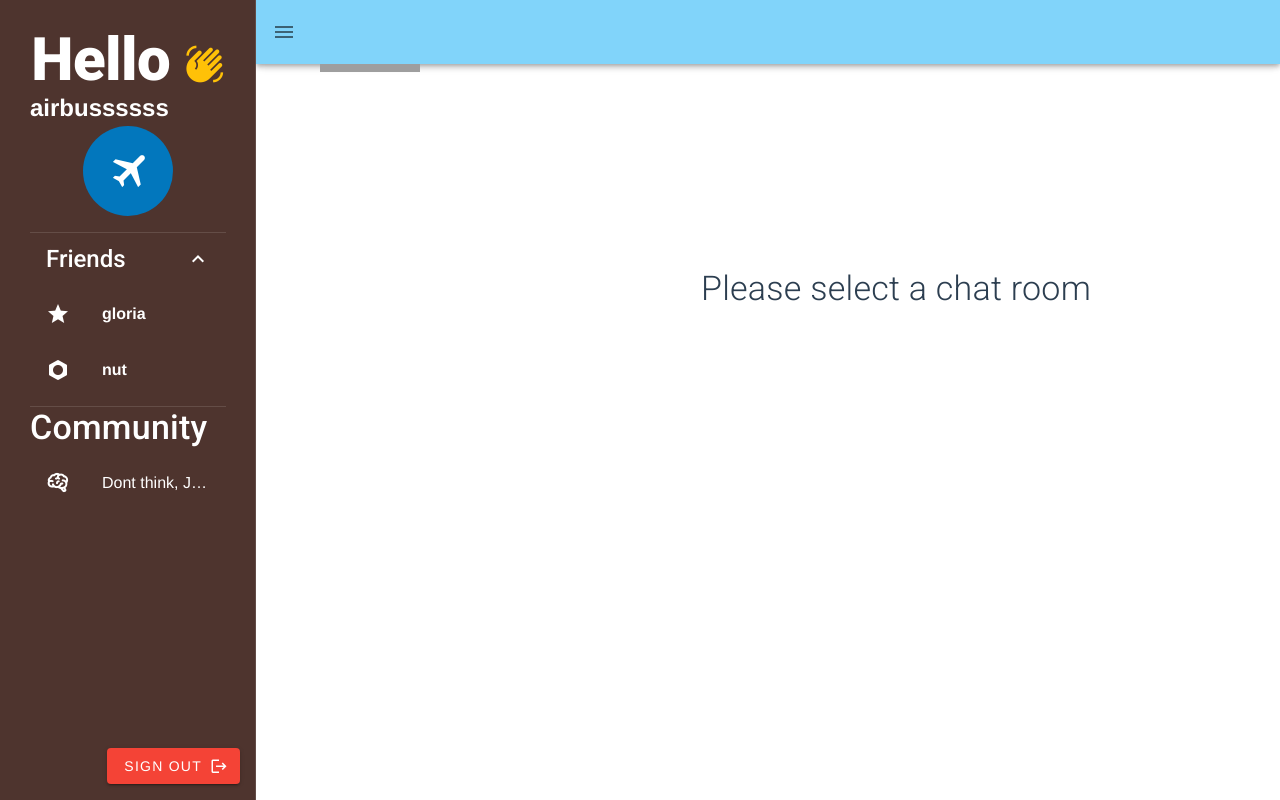
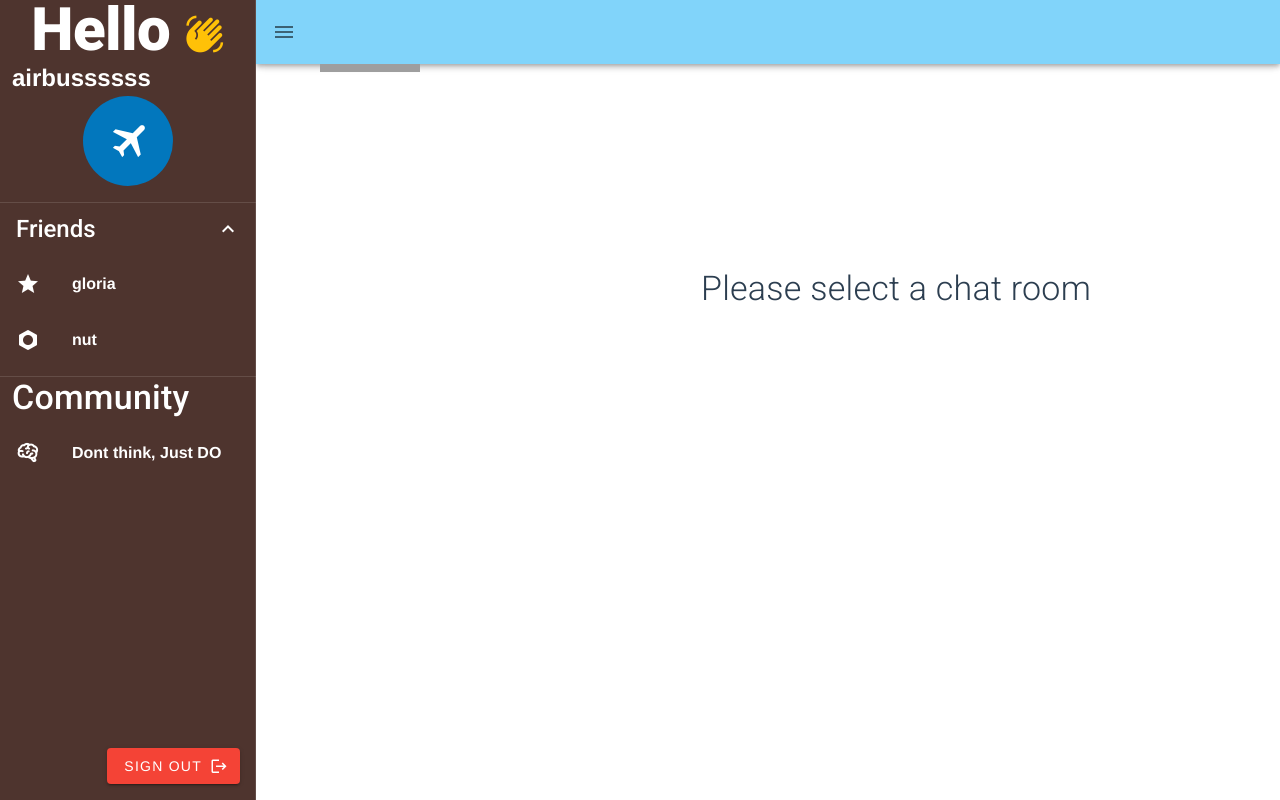
Before and after one commit to danamestrial/rust-chatserver, a Vue app in the folder frontend/frontend-chatserver/: page / in a window 1280 px wide. Built offline with nearby package versions, Linux system fonts and the light colour scheme; grey boxes are pictures that could not be loaded.

Commit message:
add bg color in /chat, add padding in some text and remove the highlighted shadow when click friend/commu

```diff
--- a/frontend/frontend-chatserver/src/App.vue
+++ b/frontend/frontend-chatserver/src/App.vue
@@ -53,7 +53,7 @@
 }
 
 nav {
-  padding: 30px;
+
 
   a {
     font-weight: bold;
--- a/frontend/frontend-chatserver/src/components/ChatRoom/ChatContainer.vue
+++ b/frontend/frontend-chatserver/src/components/ChatRoom/ChatContainer.vue
@@ -1,13 +1,11 @@
 <template>
+    <v-app class="yellow lighten-4">
     <div id="chat-container" class="chat-container">
-        <div id="chat-list-container" class="chat-list-container">
-            <!-- <ChatList /> -->
-        </div>
-        <main class="v-main"></main>
         <div class="chat-input-container">
             <TextInput />
         </div>
     </div>
+    </v-app>
 </template>
 <script>
 import TextInput from '../MSG/TextInput'
@@ -24,11 +22,6 @@ export default {
 .chat-container {
     width: 100%;
 }
-.chat-list-container {
-    height: calc(100% - 120px);
-    width: inherit;
-    overflow-y: auto;
-}
 .chat-input-container {
     background-color: #5ec4d2;
     width: inherit;
--- a/frontend/frontend-chatserver/src/components/NavBar.vue
+++ b/frontend/frontend-chatserver/src/components/NavBar.vue
@@ -14,7 +14,7 @@
         mdi-hand-wave
       </v-icon>
       </h1>
-      <h2 class = "white--text text-left overflow-auto">{{ username }}</h2>
+      <h2 class = "white--text text-left overflow-auto pl-3">{{ username }}</h2>
 
       <v-avatar
         class="mb-4"
@@ -36,7 +36,7 @@
             </v-list-item-content>
           </template>
 
-        <v-list subheader>
+        <v-list subheader flat>
         <v-list-item
           v-for="[icon, name] in friends"
           :key="icon"
@@ -56,12 +56,13 @@
 
       <v-divider></v-divider>
 
-      <h1 class = "text-left white--text text-h4 font-weight-medium">Community</h1>
-      <v-list>
+      <h1 class = "text-left white--text text-h4 font-weight-medium pl-3">Community</h1>
+      <v-list flat>
         <v-list-item
           v-for="[icon, name] in commu"
           :key="icon"
           link
+          router to="/chat"
         >
           <v-list-item-icon>
             <v-icon>{{ icon }}</v-icon>
--- a/frontend/frontend-chatserver/src/views/ChatView.vue
+++ b/frontend/frontend-chatserver/src/views/ChatView.vue
@@ -1,20 +1,22 @@
 <template>
 <div class="chatView">
     <NavBar/>
-    <v-content>
-        <MainChatRoom />
-    </v-content>
+    <div id="chat-container">
+        <v-main>
+            <ChatContainer />
+        </v-main>
+    </div>
 </div>
 </template>
 
 <script>
 import NavBar from '@/components/NavBar.vue'
-import MainChatRoom from'../components/ChatRoom/ChatContainer.vue'
+import ChatContainer from'../components/ChatRoom/ChatContainer.vue'
 export default {
     name: "ChatView",
     data: () => ({
     }),
 
-    components: { MainChatRoom,NavBar }
+    components: { ChatContainer,NavBar }
 }
 </script>
```
